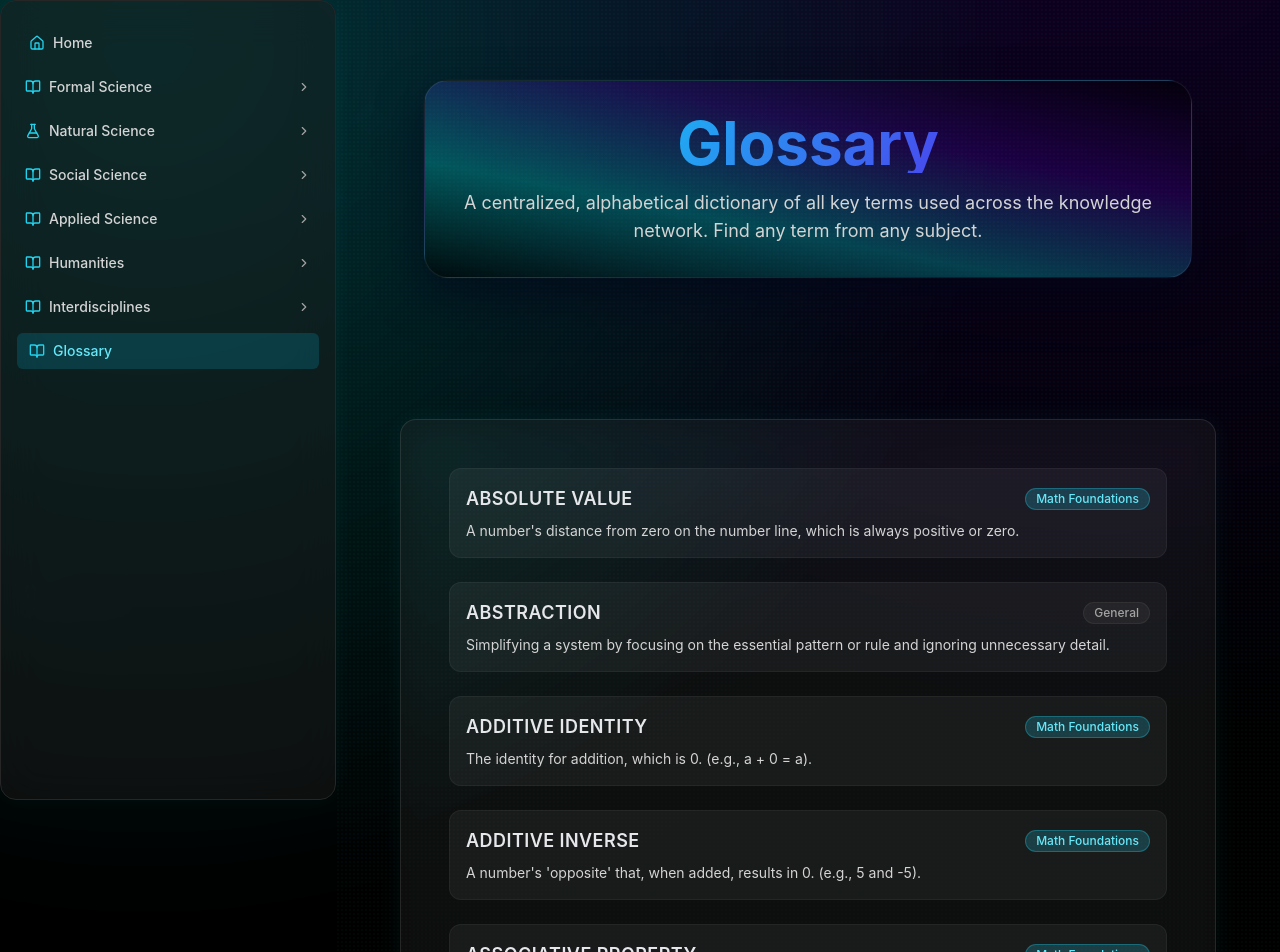
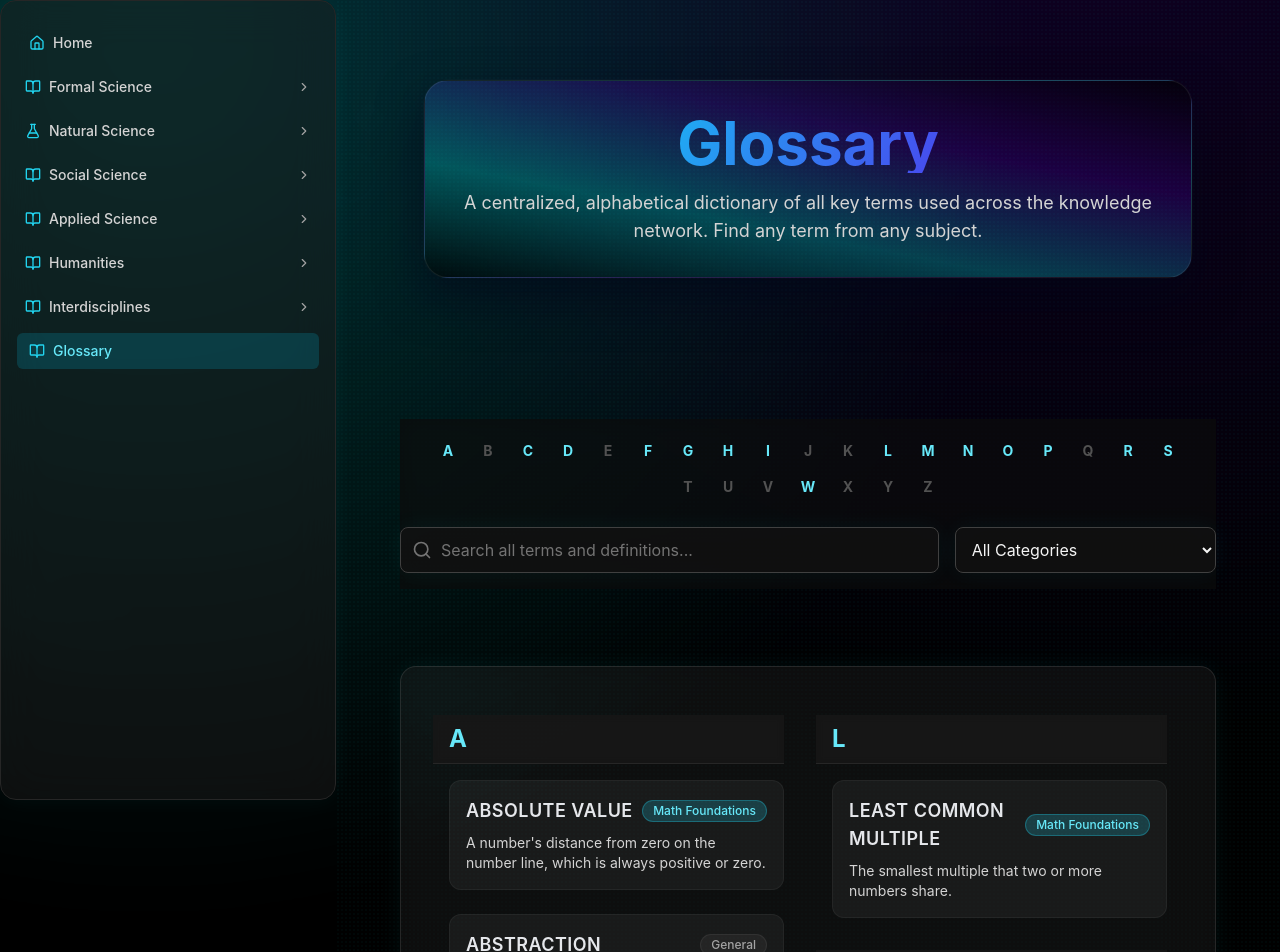
Before and after one commit to nickf723/ed-dev, a Next.js app: page /glossary in a window 1280 px wide. Shown: the top 952 px of the page. Built offline with nearby package versions, Linux system fonts and the light colour scheme.

Commit message:
gloss and michael

```diff
--- a/app/glossary/page.tsx
+++ b/app/glossary/page.tsx
@@ -1,14 +1,21 @@
 // app/glossary/page.tsx
 "use client";
 
+import React, { useState, useMemo } from "react";
 import FloatingSymbols from "@/components/FloatingSymbols";
 import PageHeader from "@/components/PageHeader";
-// REWORKED: Removed unused icons
-import { glossaryTerms, termCategories, GlossaryTermKey } from "@/lib/glossary-db"; // <-- IMPORT THE DB
+import {
+  glossaryTerms,
+  termCategories,
+  GlossaryTermKey,
+} from "@/lib/glossary-db";
+import { Search, X } from "lucide-react"; // Import icons for filter bar
 
-const knowledgeSymbols = [ "✦", "✧", "✹", "✺", "◇", "◆", "⌘",  "∞", "⚙", "⚛", "🜚", "🝗", ];
+const knowledgeSymbols = [
+  "✦", "✧", "✹", "✺", "◇", "◆", "⌘", "∞", "⚙", "⚛", "🜚", "🝗",
+];
 
-// NEW: Helper function to get tag styles
+// Helper function to get tag styles
 function getCategoryStyle(category: string): string {
   switch (category) {
     case termCategories.MATH_FOUNDATIONS:
@@ -21,11 +28,55 @@ function getCategoryStyle(category: string): string {
   }
 }
 
+// Get all terms and categories once
+const allTerms = Object.keys(glossaryTerms).sort() as GlossaryTermKey[];
+const allCategories = [
+  ...new Set(
+    Object.values(glossaryTerms).map((term) => term.category)
+  ),
+].sort();
+const alphabet = "ABCDEFGHIJKLMNOPQRSTUVWXYZ".split("");
+
 export default function GlossaryPage() {
-  // NEW: Get all terms and sort them alphabetically
-  const allTerms = Object.keys(glossaryTerms).sort() as GlossaryTermKey[];
+  const [searchText, setSearchText] = useState("");
+  const [selectedCategory, setSelectedCategory] = useState<string | null>(null);
 
-  return (<main className="topic-page theme-glossary lg:px-16">
+  // Filter and group terms based on state
+  const groupedTerms = useMemo(() => {
+    // 1. Filter by category
+    const categoryFiltered = selectedCategory
+      ? allTerms.filter(
+          (term) => glossaryTerms[term].category === selectedCategory
+        )
+      : allTerms;
+
+    // 2. Filter by search text
+    const searchFiltered = searchText
+      ? categoryFiltered.filter((term) => {
+          const item = glossaryTerms[term];
+          const query = searchText.toLowerCase();
+          return (
+            term.toLowerCase().includes(query) ||
+            item.definition.toLowerCase().includes(query)
+          );
+        })
+      : categoryFiltered;
+
+    // 3. Group by first letter
+    return searchFiltered.reduce((acc, term) => {
+      const firstLetter = term[0].toUpperCase();
+      if (!acc[firstLetter]) {
+        acc[firstLetter] = [];
+      }
+      acc[firstLetter].push(term);
+      return acc;
+    }, {} as Record<string, GlossaryTermKey[]>);
+  }, [searchText, selectedCategory]);
+
+  const activeLetters = useMemo(() => Object.keys(groupedTerms), [groupedTerms]);
+
+  return (
+    <main className="topic-page theme-glossary lg:px-16">
       <FloatingSymbols symbols={knowledgeSymbols} />
 
       <PageHeader
@@ -34,34 +85,121 @@ export default function GlossaryPage() {
         subtitle="A centralized, alphabetical dictionary of all key terms used across the knowledge network. Find any term from any subject."
       />
 
-      {/* REWORKED: Removed the <section className="topic-grid"> */}
+      {/* --- NEW: Filter Bar --- */}
+      <div className="w-full max-w-7xl sticky top-0 z-20 bg-neutral-950/80 py-4 backdrop-blur-md">
+        {/* A-Z Jump Links */}
+        <div className="flex flex-wrap justify-center gap-x-2 gap-y-1 px-4">
+          {alphabet.map((letter) => {
+            const isActive = activeLetters.includes(letter);
+            return (
+              <a
+                key={letter}
+                href={`#glossary-${letter}`}
+                className={`flex h-8 w-8 items-center justify-center rounded-md text-sm font-bold transition-colors ${
+                  isActive
+                    ? "text-cyan-300 hover:bg-cyan-800/50"
+                    : "text-neutral-600 cursor-not-allowed"
+                }`}
+                onClick={(e) => {
+                  if (!isActive) e.preventDefault();
+                }}
+              >
+                {letter}
+              </a>
+            );
+          })}
+        </div>
 
-      {/* REWORKED: This is now one single article, centered */}
-      <div className="w-full max-w-4xl text-left">
+        {/* Search and Category Filters */}
+        <div className="mt-6 grid grid-cols-1 gap-4 sm:grid-cols-3">
+          <div className="relative sm:col-span-2">
+            <input
+              type="text"
+              value={searchText}
+              onChange={(e) => setSearchText(e.target.value)}
+              placeholder="Search all terms and definitions..."
+              className="glass w-full rounded-lg border-neutral-700 bg-neutral-900/50 py-2.5 pl-10 pr-4 text-neutral-100 placeholder-neutral-500 focus:border-cyan-500 focus:outline-none focus:ring-2 focus:ring-cyan-500/50"
+            />
+            <Search
+              className="absolute left-3 top-1/2 h-5 w-5 -translate-y-1/2 text-neutral-500"
+              aria-hidden="true"
+            />
+          </div>
+          <select
+            value={selectedCategory || "all"}
+            onChange={(e) =>
+              setSelectedCategory(
+                e.target.value === "all" ? null : e.target.value
+              )
+            }
+            className="glass h-full rounded-lg border-neutral-700 bg-neutral-900/50 py-2.5 pl-3 pr-8 text-neutral-100 focus:border-cyan-500 focus:outline-none focus:ring-2 focus:ring-cyan-500/50"
+          >
+            <option value="all">All Categories</option>
+            {allCategories.map((category) => (
+              <option key={category} value={category}>
+                {category}
+              </option>
+            ))}
+          </select>
+        </div>
+      </div>
+
+      {/* --- REWORKED: Main Content Area --- */}
+      <div className="w-full max-w-7xl text-left">
         <article className="glass border border-white/10 p-8 md:p-12">
-          <ul className="space-y-6">
-            {/* REWORKED: Map over the alphabetized list */}
-            {allTerms.map((term) => {
+          {/* REWORKED: Use columns and map over grouped terms */}
+          <div className="columns-1 gap-x-12 md:columns-2">
+            {activeLetters.length === 0 && (
+              <p className="text-center text-neutral-400 md:col-span-2">
+                No terms found for your query.
+              </p>
+            )}
+
+            {activeLetters.map((letter) => (
+              <section
+                key={letter}
+                className="mb-8 break-inside-avoid-column" // Prevents columns from breaking inside a letter group
+              >
+                <h2
+                  id={`glossary-${letter}`}
+                  className="sticky top-[152px] z-10 -ml-4 border-b border-neutral-800 bg-neutral-900/80 px-4 py-2 text-2xl font-bold text-cyan-300 backdrop-blur-sm"
+                  style={{
+                    // Pushes it "behind" the main filter bar
+                    zIndex: 10,
+                  }}
+                >
+                  {letter}
+                </h2>
+                <ul className="mt-4 space-y-6">
+                  {groupedTerms[letter].map((term) => {
                     const { definition, category } = glossaryTerms[term];
                     return (
-                <li key={term} className="rounded-xl border border-white/5 bg-white/5 p-4">
+                      <li
+                        key={term}
+                        className="rounded-xl border border-white/5 bg-white/5 p-4"
+                      >
                         <div className="flex flex-col sm:flex-row sm:items-center sm:justify-between">
                           <p className="text-lg font-semibold uppercase tracking-wide text-[var(--color-text-title)]">
                             {term}
                           </p>
                           <span
-                      className={`mt-2 rounded-full px-2.5 py-0.5 text-xs font-medium border sm:mt-0 ${getCategoryStyle(
+                            className={`mt-2 shrink-0 rounded-full px-2.5 py-0.5 text-xs font-medium border sm:mt-0 ${getCategoryStyle(
                               category
                             )}`}
                           >
                             {category}
                           </span>
                         </div>
-                  <p className="mt-2 text-sm text-neutral-300">{definition}</p>
+                        <p className="mt-2 text-sm text-neutral-300">
+                          {definition}
+                        </p>
                       </li>
                     );
                   })}
                 </ul>
+              </section>
+            ))}
+          </div>
         </article>
       </div>
     </main>
```
Lines whose indentation alone changed are shown as unchanged.
